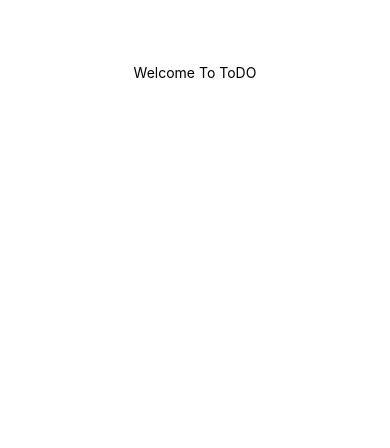
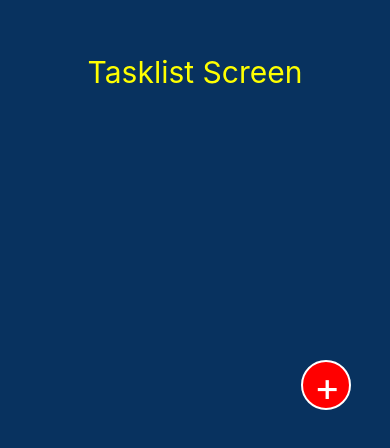
Before and after one commit to mohitm15/ToDoList-App, a React Native app: screen / in a window 390 px wide. Shown: the part 350-798 px from the top of the page. Built offline with nearby package versions, Linux system fonts and the light colour scheme.

Commit message:
Adding the required screens

```diff
--- a/App.js
+++ b/App.js
@@ -1,44 +1,21 @@
-import { StatusBar } from 'expo-status-bar';
-import { useEffect } from 'react';
-import { StyleSheet, Text, View } from 'react-native';
 import { NavigationContainer } from '@react-navigation/native';
 import { createNativeStackNavigator } from '@react-navigation/native-stack';
 import Welcome from './Screens/Welcome';
+import Tasklist from './Screens/Tasklist';
+import Addtask from './Screens/Addtask';
 
 const Stack = createNativeStackNavigator();
 
-
-
-export default function App({navigation}) {
-
-  useEffect(() => {
-    setTimeout(()=> {
-      console.log("screen appears");
-      //navigation.navigate('Welcome');
-    },2000)
-     console.log("screen bye")
-  }, [])
+export default function App() {
 
   return (
 
     <NavigationContainer>
-      <View style={styles.container}>
-      <Text>Welcome To ToDO</Text>
-      <StatusBar style="light" backgroundColor='midnightblue'  />
-      </View>
-      <Stack.Screen name='Welcome' component={Welcome} />
+      <Stack.Navigator screenOptions={{header: ()=>null}}>
+        <Stack.Screen name='Welcome' component={Welcome}></Stack.Screen>
+        <Stack.Screen name='Tasklist' component={Tasklist}></Stack.Screen>
+        <Stack.Screen name='Addtask' component={Addtask}></Stack.Screen>
+      </Stack.Navigator>
     </NavigationContainer>
   );
 }
-
-
-
-const styles = StyleSheet.create({
-  container: {
-    flex: 1,
-    color:'yellow',
-    backgroundColor: 'navyblue',
-    alignItems: 'center',
-    justifyContent: 'center',
-  },
-});
--- /dev/null
+++ b/Screens/Addtask.js
@@ -0,0 +1,73 @@
+import React, { useState } from "react";
+import { StyleSheet, Text, View, TextInput, Button } from "react-native";
+import { StatusBar } from "expo-status-bar";
+
+const Addtask = ({navigation}) => {
+  const [task, setTask] = useState("");
+
+  const handleSave = () => {
+
+  }
+
+  return (
+    <View style={styles.container}>
+      <StatusBar style="light" backgroundColor="midnightblue" />
+      <View>
+        <Text style={styles.text}>Add Task Here</Text>
+      </View>
+
+      <View>
+        <TextInput
+          style={styles.input}
+          onChangeText={setTask}
+          value={task}
+          placeholder="Type your task"
+          keyboardType="ascii-capable"
+        />
+      </View>
+
+      <View style={styles.buttoms}>
+        <View style={{margin:4}}>
+          <Button color={'red'} onPress={()=>{navigation.goBack()}} title="Cancel"></Button>
+        </View>
+        <View style={{margin:4}}>
+          <Button color={'lightblue'} onPress={()=>setTask('')} title="Clear"></Button>
+        </View>
+        <View style={{margin:4}}>
+          <Button color={'green'} onPress={handleSave} title="Save"></Button>
+        </View>
+      </View>
+    </View>
+  );
+};
+
+const styles = StyleSheet.create({
+  container: {
+    flex: 1,
+    backgroundColor: "#08325F",
+    alignItems: "center",
+    justifyContent: "center",
+  },
+  text: {
+    color: "yellow",
+    fontSize: 30,
+  },
+  input: {
+    height: 80,
+    marginTop: 20,
+    width: 300,
+    borderWidth: 1,
+    paddingHorizontal: 10,
+    color: "black",
+    backgroundColor: "white",
+    overflow: "visible",
+  },
+  buttoms: {
+    display: "flex",
+    justifyContent: "space-around",
+    alignItems: "center",
+    flexDirection: "row",
+    marginTop: 20,
+  }
+});
+export default Addtask;
--- /dev/null
+++ b/Screens/Tasklist.js
@@ -0,0 +1,70 @@
+import React, { useEffect } from "react";
+import {
+  StyleSheet,
+  Text,
+  View,
+  SafeAreaView,
+  ScrollView,
+  Pressable,
+} from "react-native";
+import { StatusBar } from "expo-status-bar";
+
+
+
+const Tasklist = ({navigation}) => {
+    const handlePress = () => {
+        navigation.navigate('Addtask');
+    }
+  return (
+    <>
+      <View style={styles.container}>
+        <View>
+          <Text style={styles.text}>Tasklist Screen</Text>
+        </View>
+
+        <View style={styles.pressView}>
+          <Pressable style={[styles.press,({ pressed }) => ({
+                  backgroundColor: pressed ? "green" : "red",
+                })]} onPress={handlePress}>
+            <Text style={styles.ptext}>+</Text>
+          </Pressable>
+        </View>
+      </View>
+    </>
+  );
+};
+
+const styles = StyleSheet.create({
+  container: {
+    flex: 1,
+    backgroundColor: "#08325F",
+    alignItems: "center",
+    justifyContent: "center",
+  },
+  text: {
+    color: "yellow",
+    fontSize: 30,
+  },
+  pressView:{
+    right:'10%',
+    bottom:'10%',
+    position:'absolute'
+  },
+  press: {
+    backgroundColor: "red",
+    borderRadius: 25,
+    borderColor:'white',
+    borderWidth:2,
+    height: 50,
+    width: 50,
+    zIndex: 10,
+    textAlign: "center",
+  },
+  ptext: {
+    color: "white",
+    fontSize: 40,
+    marginLeft: "24%",
+  },
+});
+
+export default Tasklist;
--- a/Screens/Welcome.js
+++ b/Screens/Welcome.js
@@ -1,26 +1,38 @@
-import React from 'react';
-import { StyleSheet, Text, View } from 'react-native';
+import React, { useEffect } from "react";
+import { StyleSheet, Text, View, SafeAreaView, ScrollView } from "react-native";
+import { StatusBar } from "expo-status-bar";
 
-
-const Welcome = ({navigation}) => {
-
+const Welcome = ({ navigation }) => {
+  //console.log("from Welcome -",navigation)
+  useEffect(() => {
+    setTimeout(() => {
+        console.log("entered welcome")
+      navigation.navigate("Tasklist");
+    }, 2000);
+    console.log("exit welcome")
+  }, []);
 
   return (
+
         <View style={styles.container}>
-      <Text>Welcome Screen</Text>
-      <StatusBar style="light" backgroundColor='midnightblue'  />
+          <Text style={styles.text}>Welcome Screen</Text>
+          <StatusBar style="light" backgroundColor="midnightblue" />
         </View>
-  )
-}
+
+  );
+};
 
 const styles = StyleSheet.create({
   container: {
     flex: 1,
-      color:'yellow',
-      backgroundColor: 'navyblue',
-      alignItems: 'center',
-      justifyContent: 'center',
+    backgroundColor: "#08325F",
+    alignItems: "center",
+    justifyContent: "center",
   },
+  text: {
+    color: "yellow",
+    fontSize: 30,
+  }
 });
 
-export default Welcome
+export default Welcome;
```
Lines whose indentation alone changed are shown as unchanged.
